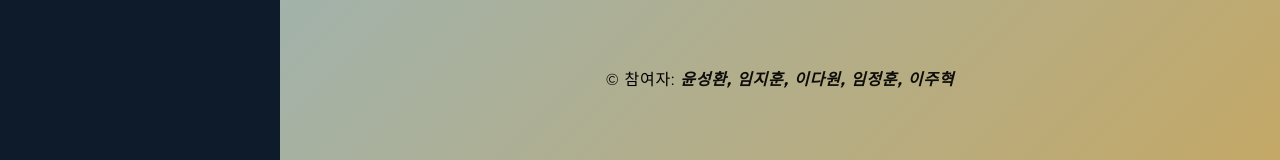
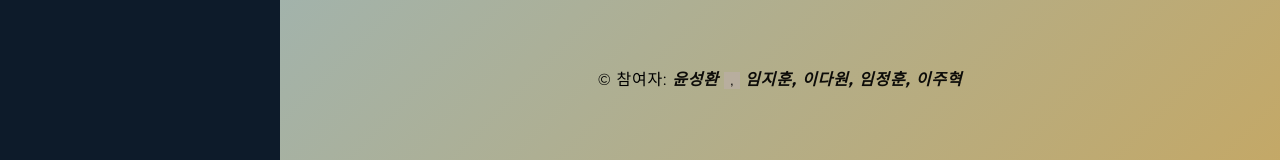
Before and after one commit to yunseounghwan0921/yunseounghwan, a plain HTML site: page index.html in a window 1280 px wide. Shown: the part 1330-1490 px from the top of the page. Drawn offline with Linux system fonts and the light colour scheme.

Commit message:
Add files via upload

```diff
--- a/index.html
+++ b/index.html
@@ -58,8 +58,15 @@
     </section>
 
     <footer class="footer">
-      <p>© 참여자: <em>윤성환, 임지훈, 이다원, 임정훈, 이주혁</em></p>
+      <p>© 참여자: <em>윤성환
+        <button class="box" onclick="이스터애그()">,</button>
+         임지훈, 이다원, 임정훈, 이주혁</em></p>
     </footer>
   </main>
+  <script>
+    function 이스터애그() {
+      alert("아쉽지만 이건 이스터에그가 아닙니다. \n 좀더 열심히 진짜 이스터에그를 찾아보세요! 😋😋")
+    }
+  </script>
 </body>
 </html>
--- a/style.css
+++ b/style.css
@@ -199,6 +199,13 @@ body {
   font-weight: 700;
 }
 
+.box {
+  width: none;
+  height: none;
+  background-color: #b8ae9e;
+  border: none;
+}
+
 /* 반응형 */
 
 /* 모바일 : 화면 너비 900px 이하에서 사이드바 위로 올리고 가로 메뉴로 변경 */
```
Also changed, not shown: site.html (+8 -1 lines).
